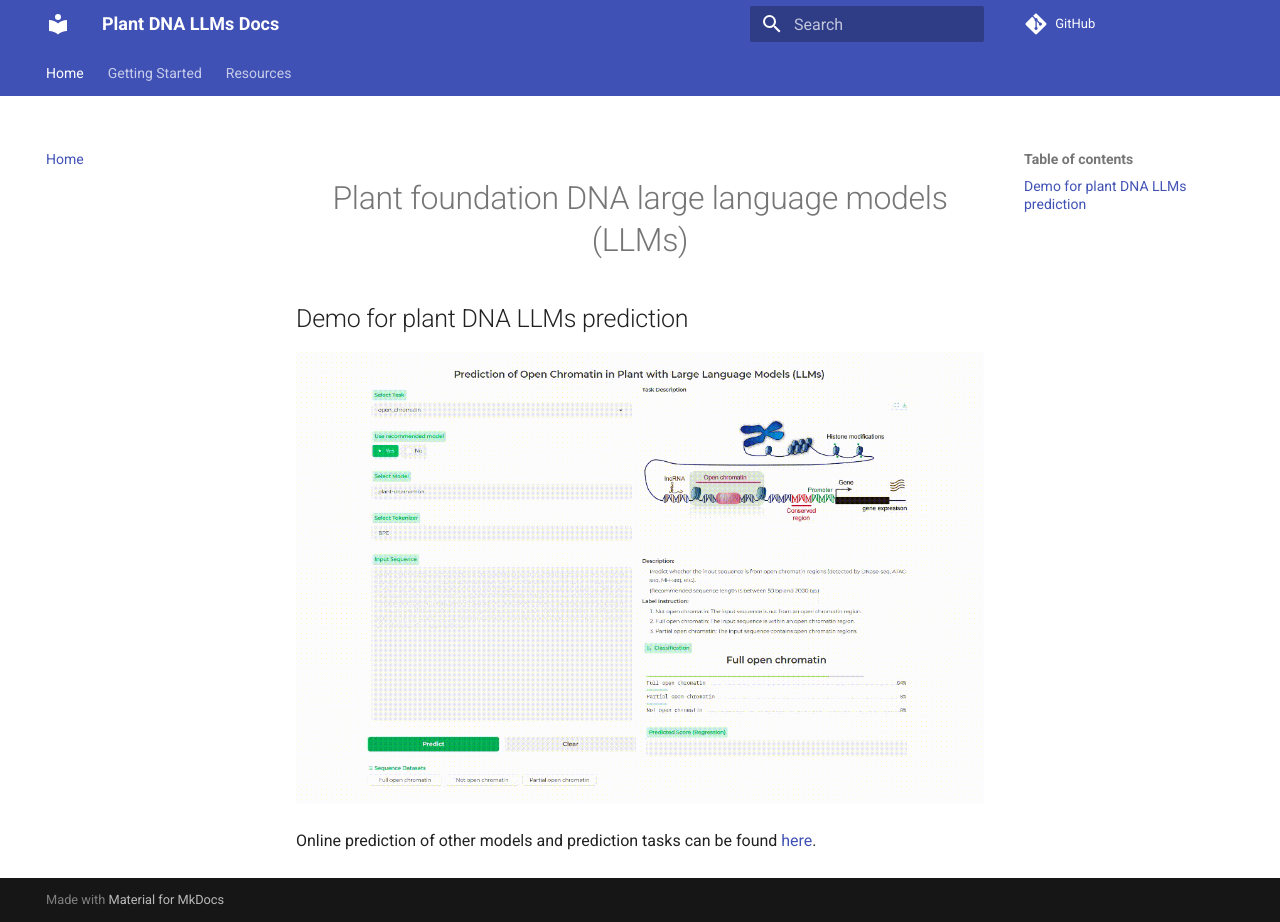
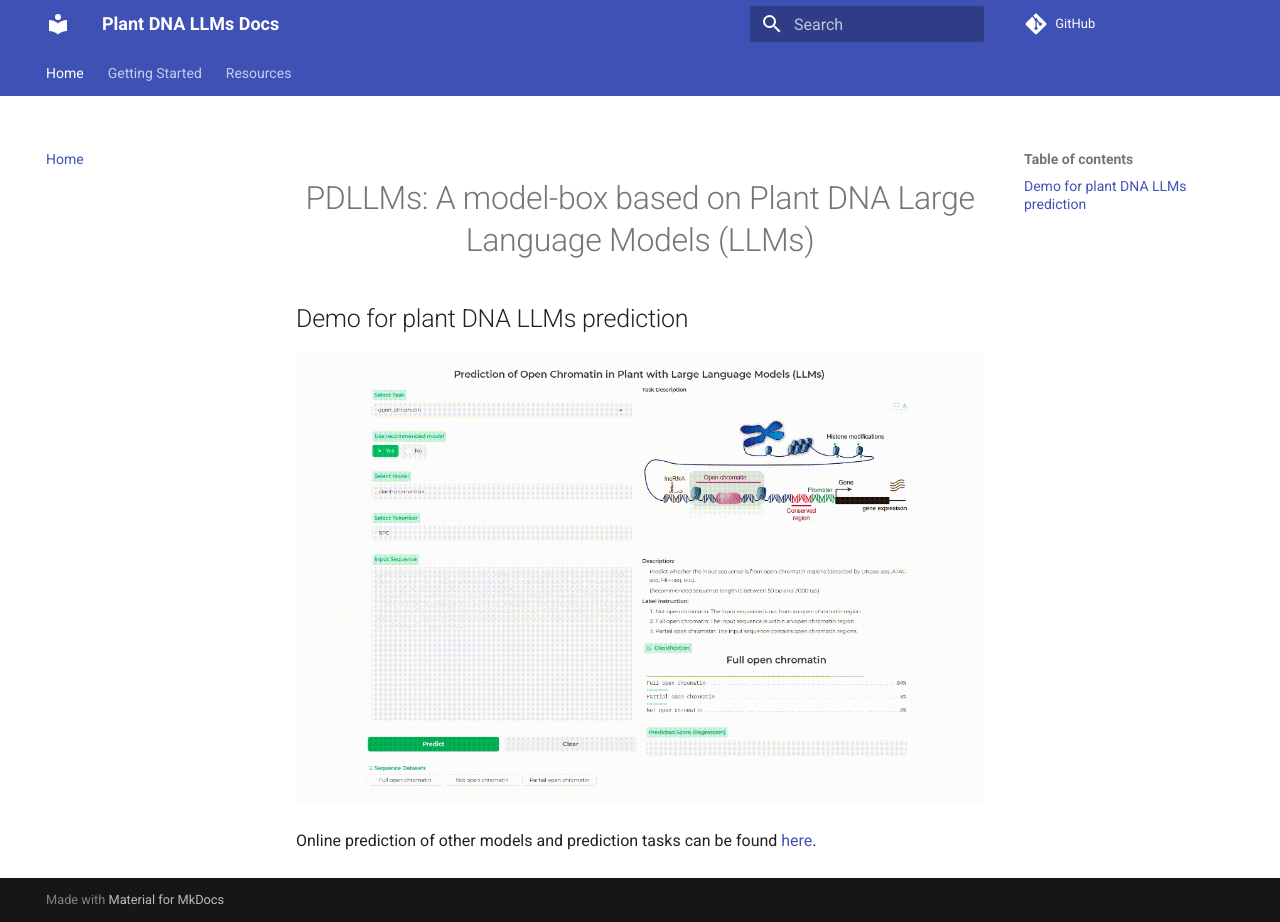
Before and after one commit to zhangtaolab/Plant_DNA_LLMs, an MkDocs documentation site: the page built from docs/en/index.md, in a window 1280 px wide and 922 px high. Built offline with MkDocs 1.6.1 and Material for MkDocs 9.7.7, drawn with Linux system fonts in a browser that asks for light colours; comment, search, counter and statistics services are not loaded.

Commit message:
Update index.md

```diff
--- a/docs/en/index.md
+++ b/docs/en/index.md
@@ -1,6 +1,6 @@
 <h1>
   <p align="center">
-  Plant foundation DNA large language models (LLMs)
+  PDLLMs: A model-box based on Plant DNA Large Language Models (LLMs)
   </p>
 </h1>
 
```
